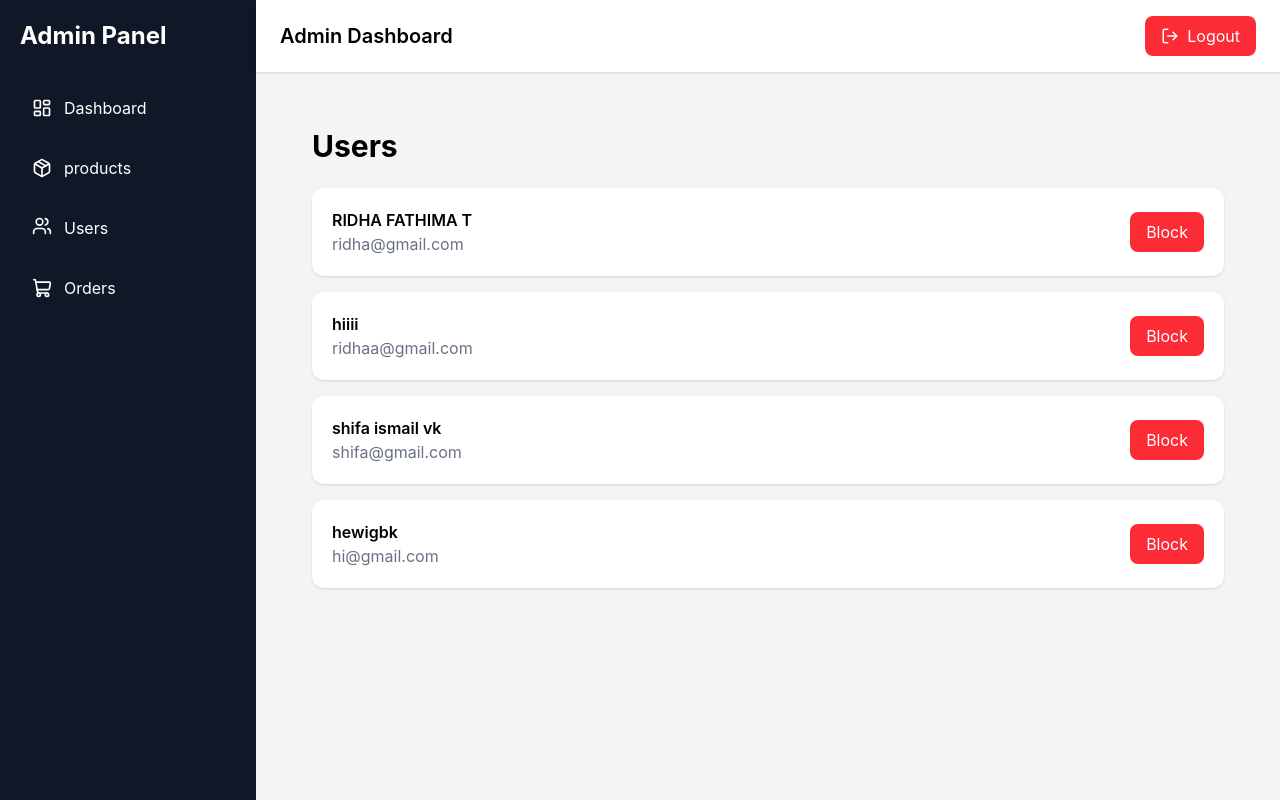
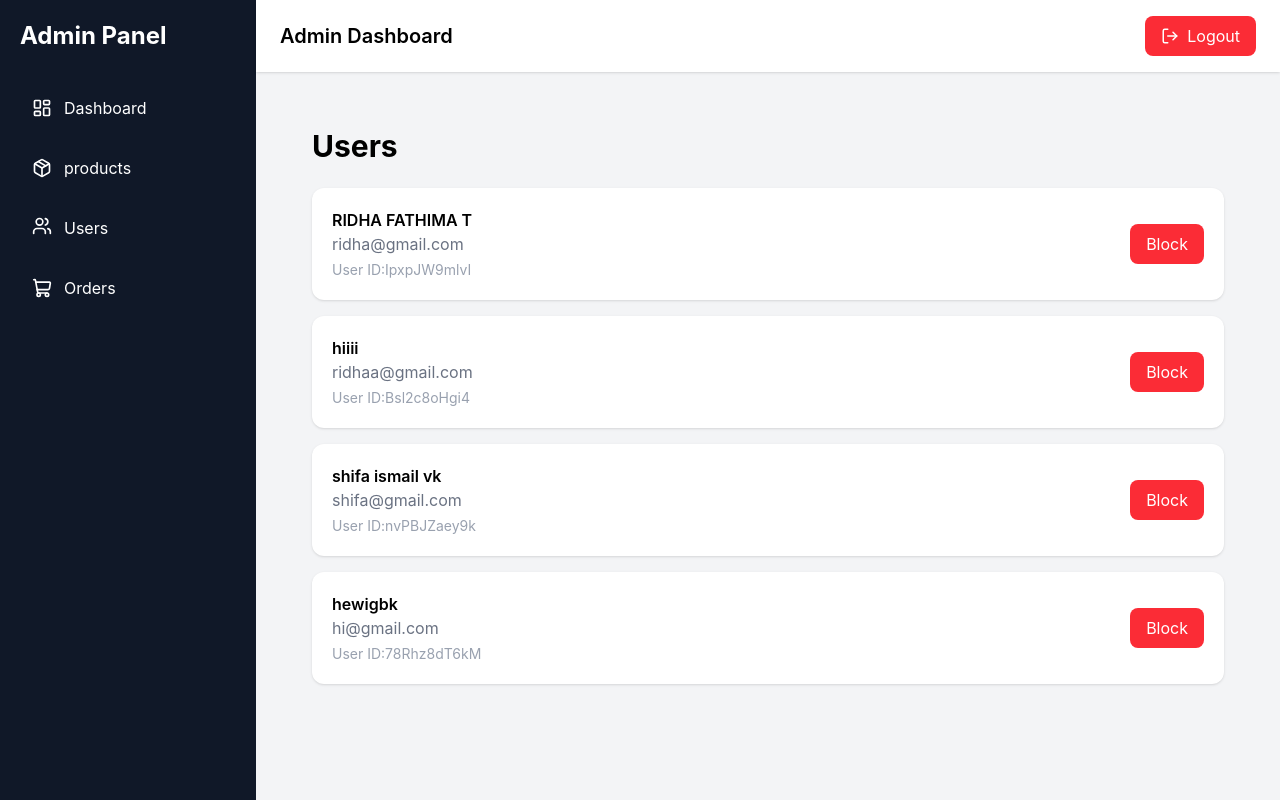
Before and after one commit to ridhafathima1/e-commerce-project, a React (Vite) app: page /admin/users in a window 1280 px wide. Built offline with nearby package versions, Linux system fonts and the light colour scheme; data requests are answered from the project's data file; sample sign-in values are in the browser's storage.

Commit message:
user management is done

```diff
--- a/src/admin-side/pages/adminusers.jsx
+++ b/src/admin-side/pages/adminusers.jsx
@@ -17,11 +17,19 @@ function Adminusers(){
         <div className="p-8">
             <h1 className="mb-6 text-3xl font-bold">Users</h1>
             <div className="space-y-4">
-                {users.map((user)=>(
+                {users.length===0?(
+                    <p className="rounded-xl bg-white p-6 text-center text-gray-500">
+                        No users found
+                    </p>
+                ):(
+                users.map((user)=>(
                     <div key={user.id} className="flex items-center justify-between rounded-xl bg-white p-5 shadow">
                         <div>
                             <h2 className="font-semibold">{user.name}</h2>
                             <p className="text-gray-500">{user.email}</p>
+                            <p className="mt-1 text-sm text-gray-400">
+                                User ID:{user.id}</p>
+
                         </div>
                         {user.blocked?(
                             <button onClick={()=>handleunblock(user.id)} className="rounded-lg bg-green-500 px-4 py-2 text-white">Unblock</button>
@@ -29,7 +37,8 @@ function Adminusers(){
                             <button onClick={()=>handleblock(user.id)}className="rounded-lg bg-red-500 px-4 py-2 text-white">Block</button>
                         )}
                         </div>
-                ))}
+                ))
+            )}
             </div>
         </div>
     )
```
